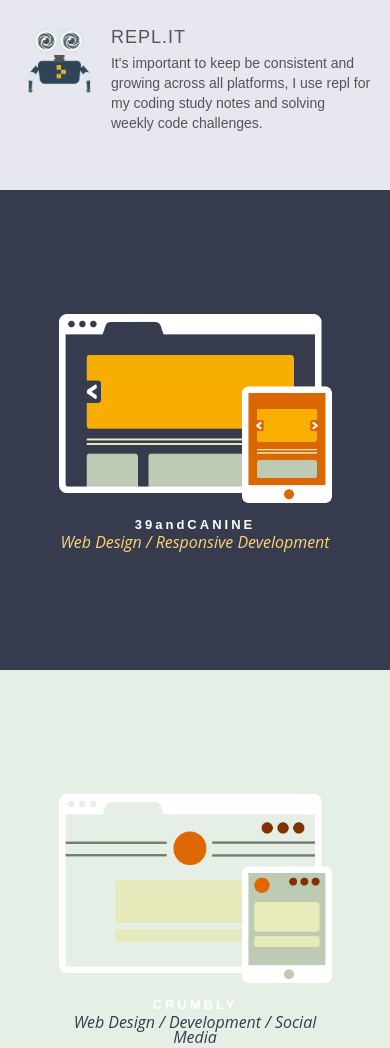
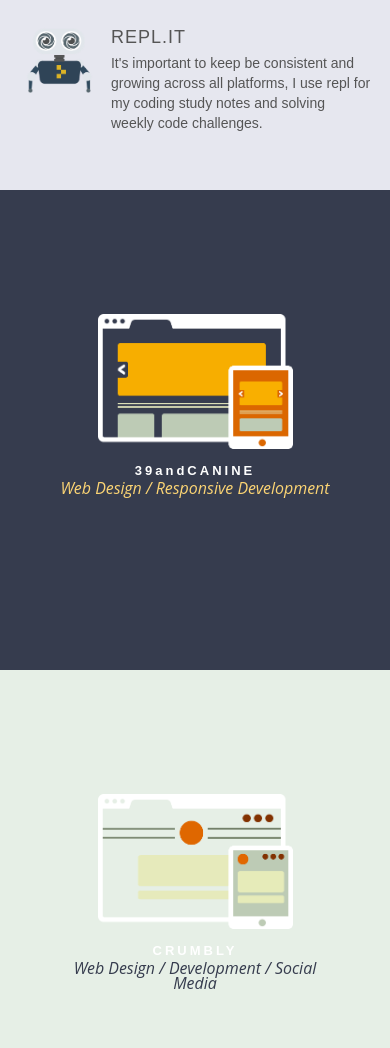
Before and after one commit to EmmaNode/cartoon-vector-profile, a plain HTML site: page index.html in a window 390 px wide. Shown: the part 1236-2284 px from the top of the page. Drawn offline with nearby package versions, Linux system fonts and the light colour scheme; a script that the page names is missing.

Commit message:
about me section centered, project section optimized for mobile

```diff
--- a/css/styles.css
+++ b/css/styles.css
@@ -497,7 +497,7 @@
 	line-height:16px;
 }
 .mdGreyBox img {
-	width:60%;
+	width:50%;
 	/* max-width:210px; */
 	margin-bottom:10px;
 }
@@ -516,7 +516,7 @@
 	line-height:16px;
 }
 .ltNavyBox img {
-	width:60%;
+	width:50%;
 	/* max-width:210px; */
 	margin-bottom:10px;
 }
@@ -535,7 +535,7 @@
 	line-height:16px;
 }
 .whiteBox img {
-	width:60%;
+	width:50%;
 	/* max-width:210px; */
 	margin-bottom:10px;
 }
@@ -554,7 +554,7 @@
 	line-height:16px;
 }
 .goldBox img {
-	width:60%;
+	width:50%;
 	/* max-width:210px; */
 	margin-bottom:10px;
 }
@@ -852,13 +852,13 @@
 
 .aboutText {
 	/* float:left; */
-	width:40%;
-	max-width:500px;
-	padding:50px 5% 50px 5%;
+	width:100%;
+	/* max-width:500px; */
+	padding:50px 0% 50px 0%;
 	font-size:15px;
 	line-height:20px;
 	text-align: center;
-	margin-top: 170px;
+	margin: 0px auto;
 }
 .aboutGlasses img {
 	padding-right:50px;
@@ -1143,7 +1143,9 @@
 
 /* Boxes */
 
-
+.whiteBox {
+	width: 50%
+}
 .mdGreyBox {
 	width:50%;
 }
@@ -1158,16 +1160,16 @@
 }
 
 .whiteBox img {
-    width: 70%;
+    width: 50%;
     padding-top: 69px;
 }
 
 .ltNavyBox img {
-	width:70%;
+	width:50%;
 	padding-top: 69px;
 }
 .navyBox img {
-	width:70%;
+	width:50%;
 	padding-top: 69px;
 }
 /* .mdGreyBox img {
@@ -1175,7 +1177,7 @@
 	padding-top: 69px; */
 }
 .goldBox img {
-	width:70%;
+	width:50%;
 	padding-top: 69px;
 }
 
```
